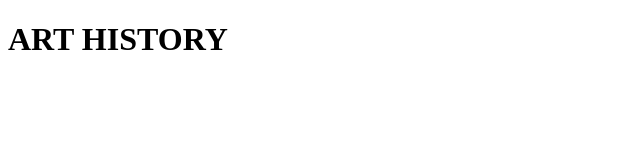
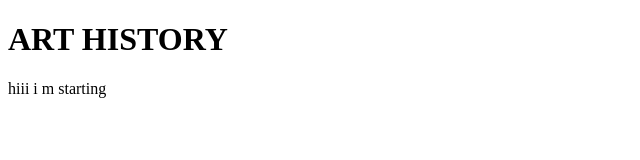
Before and after one commit to Saniya777-byte/Art-history-blog, a plain HTML site: page project.html in a window 1280 px wide. Shown: the whole page, without its empty margins (0-640 px from the left). Drawn offline with Linux system fonts and the light colour scheme.

Commit message:
first comit

```diff
--- a/project.html
+++ b/project.html
@@ -7,5 +7,6 @@
 </head>
 <body>
     <h1>ART HISTORY</h1>
+    <p>hiii i m starting</p>
 </body>
 </html>
```
